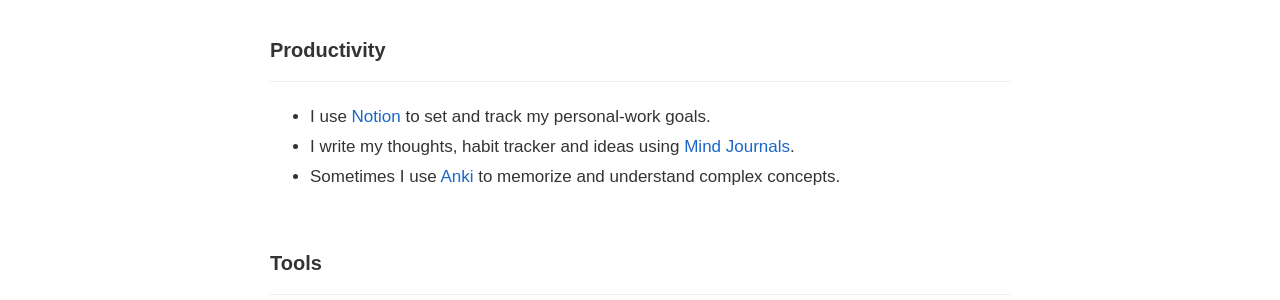
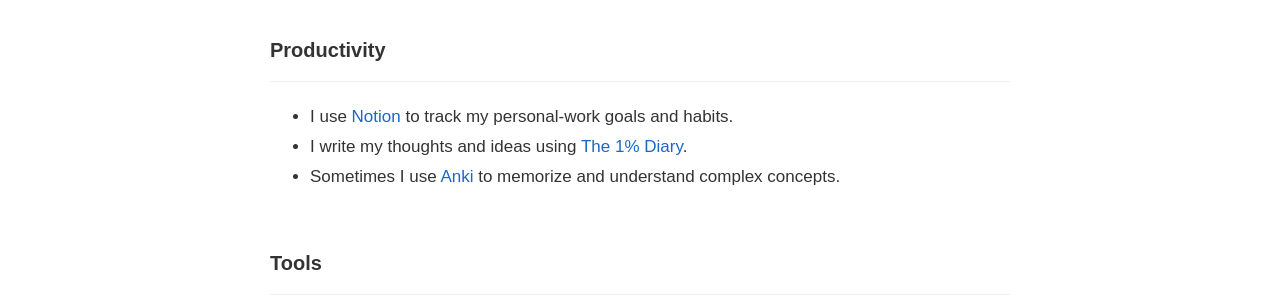
Before and after one commit to jfernancordova/jfernancordova.github.io, a Jekyll site: the page built from _posts/2024-11-06-how-i-work.md, in a window 1280 px wide. Shown: the part 610-910 px from the top of the page. Built offline with Jekyll 4.4.1, drawn with Linux system fonts in a browser that asks for light colours; nearby versions of some CDN libraries; comment, search, counter and statistics services are not loaded.

Commit message:
docs: Update tool references in how-i-work.md for accuracy and clarity

```diff
--- a/_posts/2024-11-06-how-i-work.md
+++ b/_posts/2024-11-06-how-i-work.md
@@ -27,8 +27,8 @@
 
 ---
 
-- I use [Notion](https://www.notion.so/) to set and track my personal-work goals.
-- I write my thoughts, habit tracker and ideas using [Mind Journals](https://mindjournals.com/).
+- I use [Notion](https://www.notion.so/) to track my personal-work goals and habits.
+- I write my thoughts and ideas using [The 1% Diary](https://thediary.com/products/one-percent-diary).
 - Sometimes I use [Anki](https://apps.ankiweb.net/) to memorize and understand complex concepts.
 
 <br>
```
